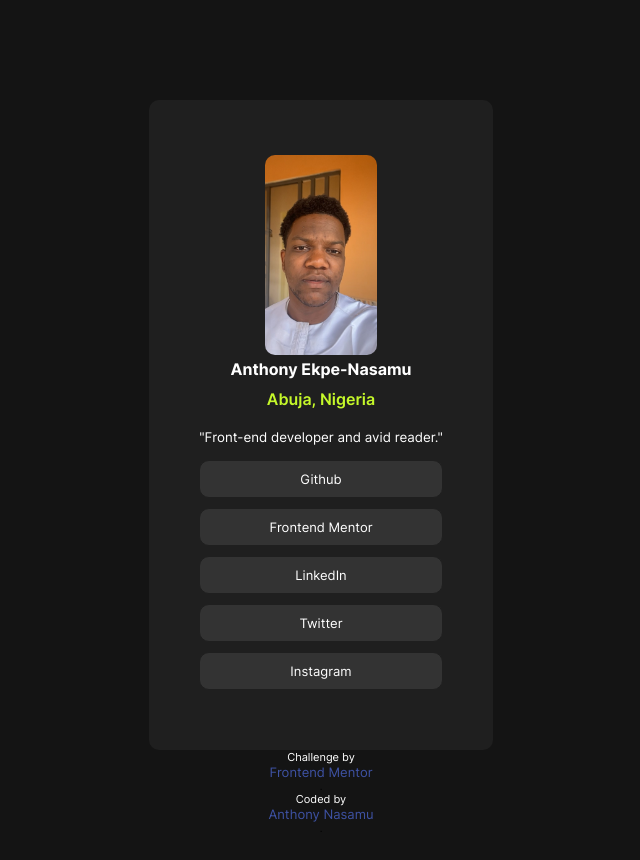
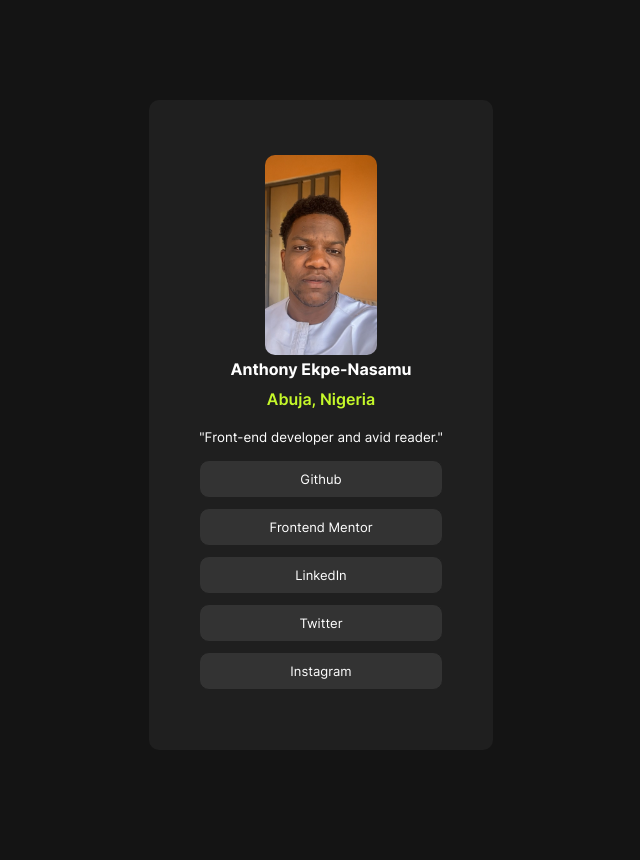
Before and after one commit to TonyOgie/socials, a plain HTML site: page index.html in a window 1280 px wide. Shown: the whole page, without its empty margins (319-959 px from the left). Drawn offline with Linux system fonts and the light colour scheme.

Commit message:
Remove frontend mentor mark

```diff
--- a/index.html
+++ b/index.html
@@ -30,9 +30,5 @@
       </ul>
     </div>
   </section>
-  <div class="attribution">
-   <p>Challenge by <a href="https://www.frontendmentor.io?ref=challenge" target="_blank">Frontend Mentor</a></p>.
-    <p>Coded by <a href="#">Anthony Nasamu</a></p>.
-  </div>
 </body>
 </html>
```
